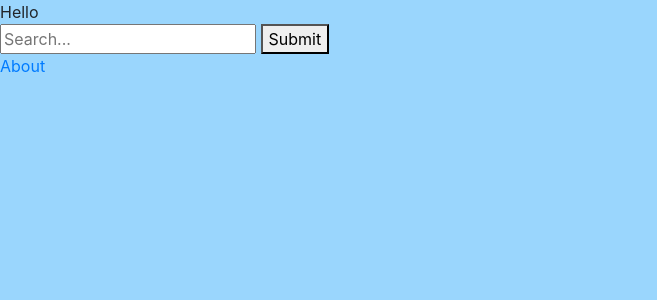
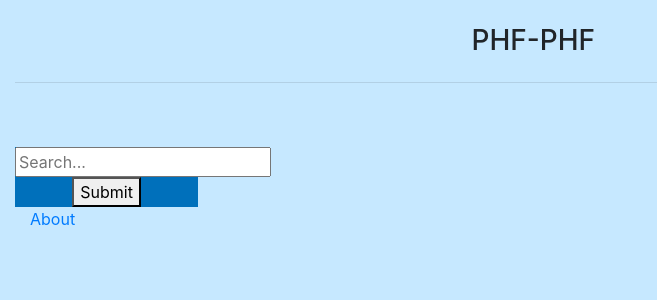
Before and after one commit to samfoxcode/Cryptocurrency-Trading-Website, a Django app: page / in a window 1280 px wide. Shown: the top 300 px of the page, without its empty margins (0-657 px from the left). Run offline with Django 3.2, Linux system fonts and the light colour scheme.

Commit message:
updated style

```diff
--- a/templates/home/index.html
+++ b/templates/home/index.html
@@ -9,19 +9,49 @@
             PHFEASANT PHFINANCIAL
         </title>
     </head>
+        <body class="body" style="background-color:#c6e8ff">
+            <div class="container-fluid" style="min-height:95%; ">
+                <div class="row">
+                      <div class="col-sm-10">
+                          <br>
+                          <center>
+                          <h3>PHF-PHF</h3>
+                          </center>
+                      </div>
+                </div><hr>
 
-    <body class="body" style="background-color:rgb(154, 214, 253)">
-        <div>
-            Hello
-        </div>
+                <div class="row">
+                  <div class="col-sm-2">
+                  <br>
+
+                  <br>
+                   <!-- Great, til you resize. -->
+                    <!--<div class="well bs-sidebar affix" id="sidebar" style="background-color:#fff">-->
+                    <div class="well bs-sidebar" id="sidebar" style="background-color:#0070bb">
+                    <center>
                             <div>
                             <form type="get" action="." style="margin: 0">
                             <input  id="search_box" type="text" name="search_box"  placeholder="Search..." >
                             <button id="search_submit" type="submit" >Submit</button>
                             </form>
                         </div>
-        <div>
-            <a href="/home/about">About</a><br />
+                    </center>
+                    </div> <!--well bs-sidebar affix-->
+                  </div> <!--col-sm-2-->
+                  <div class="col-sm-10">
+                    <div class='container-fluid'>
+                    <br><br>
+                       {% block content %}
+                       {% endblock %}
                     </div>
+                  </div>
+                </div>
+            </div>
+            <footer>
+                <div class="container-fluid" style='margin-left:15px'>
+                    <a href="/home/about">About</a>
+                </div>
+            </footer>
+
         </body>
 </html>
```
Also changed, not shown: templates/home/about.html (+11 -2 lines), 1 other file. Lines whose indentation alone changed are shown as unchanged.
